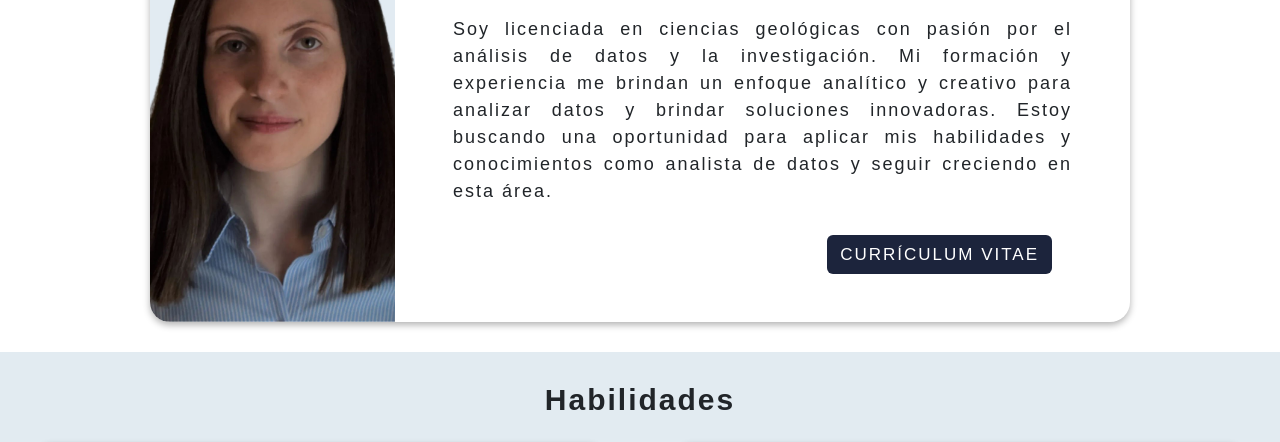
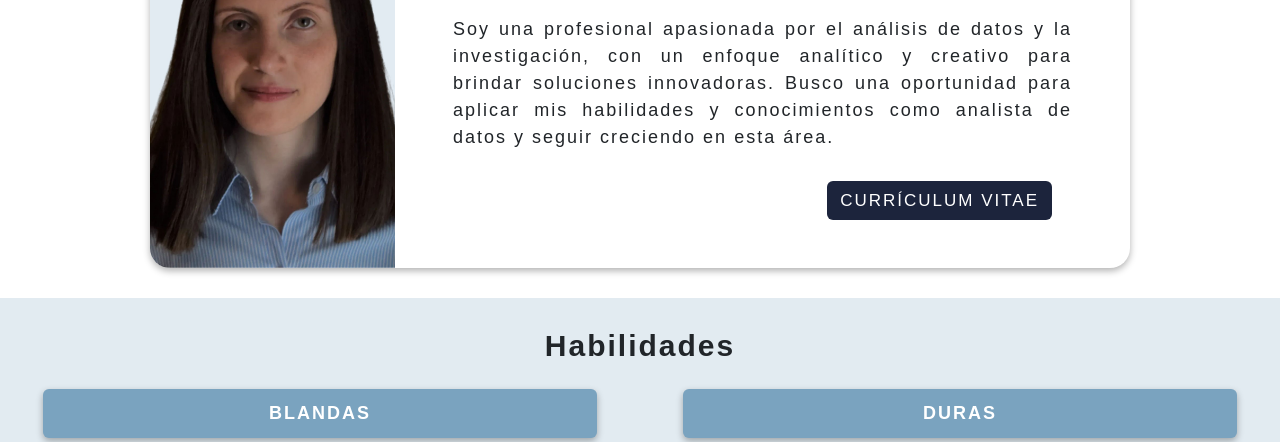
Before and after one commit to melirossi/melisa_rossi, a plain HTML site: page index.html in a window 1280 px wide. Shown: the part 542-984 px from the top of the page. Drawn offline with nearby package versions, Linux system fonts and the light colour scheme; a web font is replaced by a local one.

Commit message:
Modificación Sobre mí

```diff
--- a/index.html
+++ b/index.html
@@ -107,7 +107,7 @@
             </div>
             <div class="col-sm-12 col-lg-9 p-5">
                 <h1>Sobre mí</h1>
-                <p>Soy licenciada en ciencias geológicas con pasión por el análisis de datos y la investigación. Mi formación y experiencia me brindan un enfoque analítico y creativo para analizar datos y brindar soluciones innovadoras. Estoy buscando una oportunidad para aplicar mis habilidades y conocimientos como analista de datos y seguir creciendo en esta área.</p>
+                <p>Soy una profesional apasionada por el análisis de datos y la investigación, con un enfoque analítico y creativo para brindar soluciones innovadoras. Busco una oportunidad para aplicar mis habilidades y conocimientos como analista de datos y seguir creciendo en esta área.</p>
                 <a href="https://drive.google.com/file/d/1yaa9zg6m2gIiZsTZqVIQJEn1rFzLw1je/view?usp=sharing" target="_blank"><button type="button" class="btn">Currículum Vitae</button></a>
             </div>
         </div>
```
